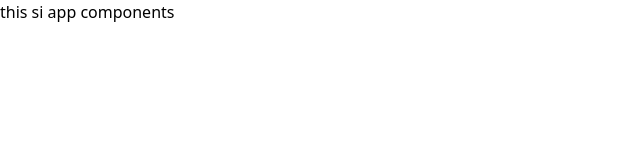
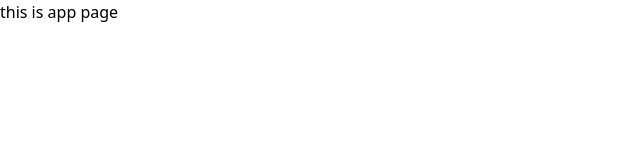
Before and after one commit to mrlaboratory/Joblinker, a React (Vite) app: page / in a window 1280 px wide. Shown: the top 160 px of the page, without its empty margins (0-640 px from the left). Built offline with nearby package versions, Linux system fonts and the light colour scheme.

Commit message:
react dom and tailwind problem fixed

```diff
--- a/index.html
+++ b/index.html
@@ -4,7 +4,7 @@
     <meta charset="UTF-8" />
     <link rel="icon" type="image/svg+xml" href="/vite.svg" />
     <meta name="viewport" content="width=device-width, initial-scale=1.0" />
-    <title>Job Linkers</title>
+    <title>Vite + React</title>
   </head>
   <body>
     <div id="root"></div>
--- a/package.json
+++ b/package.json
@@ -10,7 +10,8 @@
   },
   "dependencies": {
     "react": "^18.2.0",
-    "react-dom": "^18.2.0"
+    "react-dom": "^18.2.0",
+    "react-router-dom": "^6.10.0"
   },
   "devDependencies": {
     "@types/react": "^18.0.28",
--- a/src/App.jsx
+++ b/src/App.jsx
@@ -2,8 +2,8 @@ import React from 'react';
 
 const App = () => {
   return (
-    <div>
-      <h2 className='text-red-300'>this si app components</h2>
+    <div className='container mx-auto'>
+      <h2>this is app page </h2>
     </div>
   );
 };
--- a/tailwind.config.js
+++ b/tailwind.config.js
@@ -1,6 +1,9 @@
 /** @type {import('tailwindcss').Config} */
 export default {
-  content: ["./src/**/*.{html,js}"],
+ content: [
+    "./index.html",
+    "./src/**/*.{js,ts,jsx,tsx}",
+  ],
   theme: {
     extend: {},
   },
```
Also changed, not shown: src/index.css (line endings or trailing spaces), 1 other file (tests, documents, lock files or other folders).
